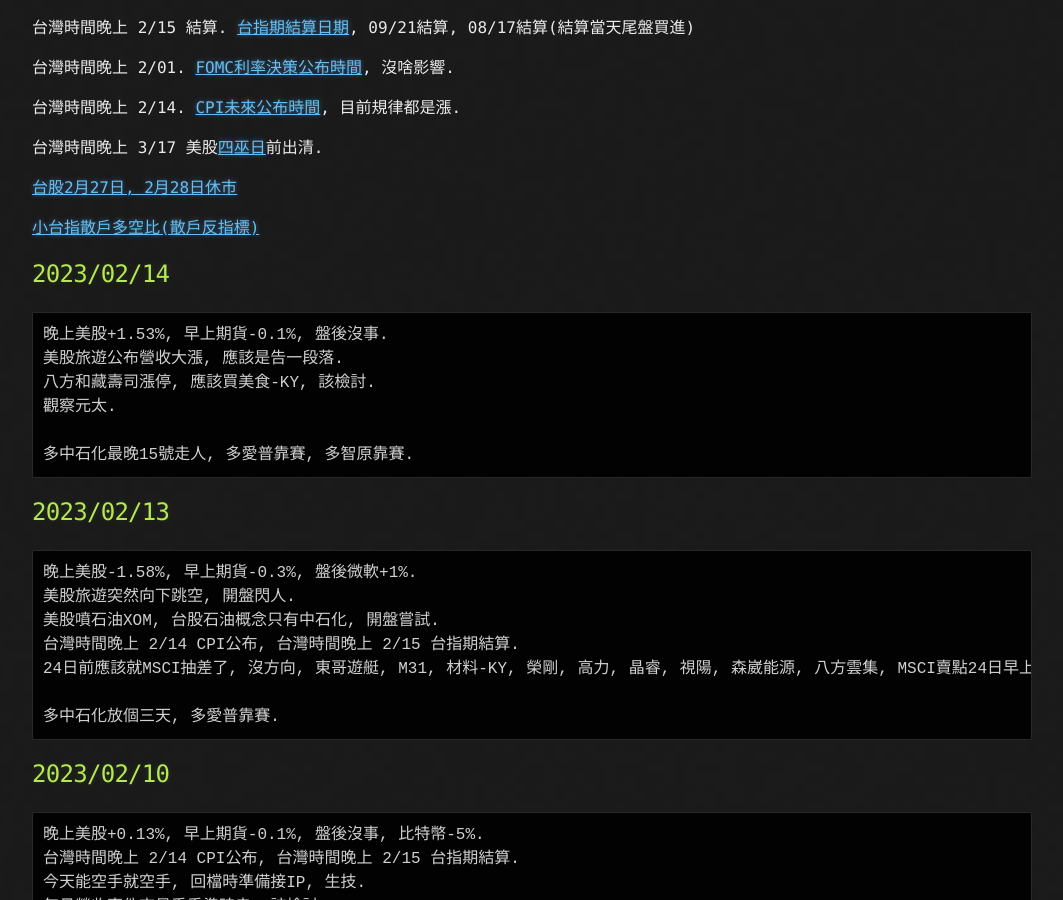
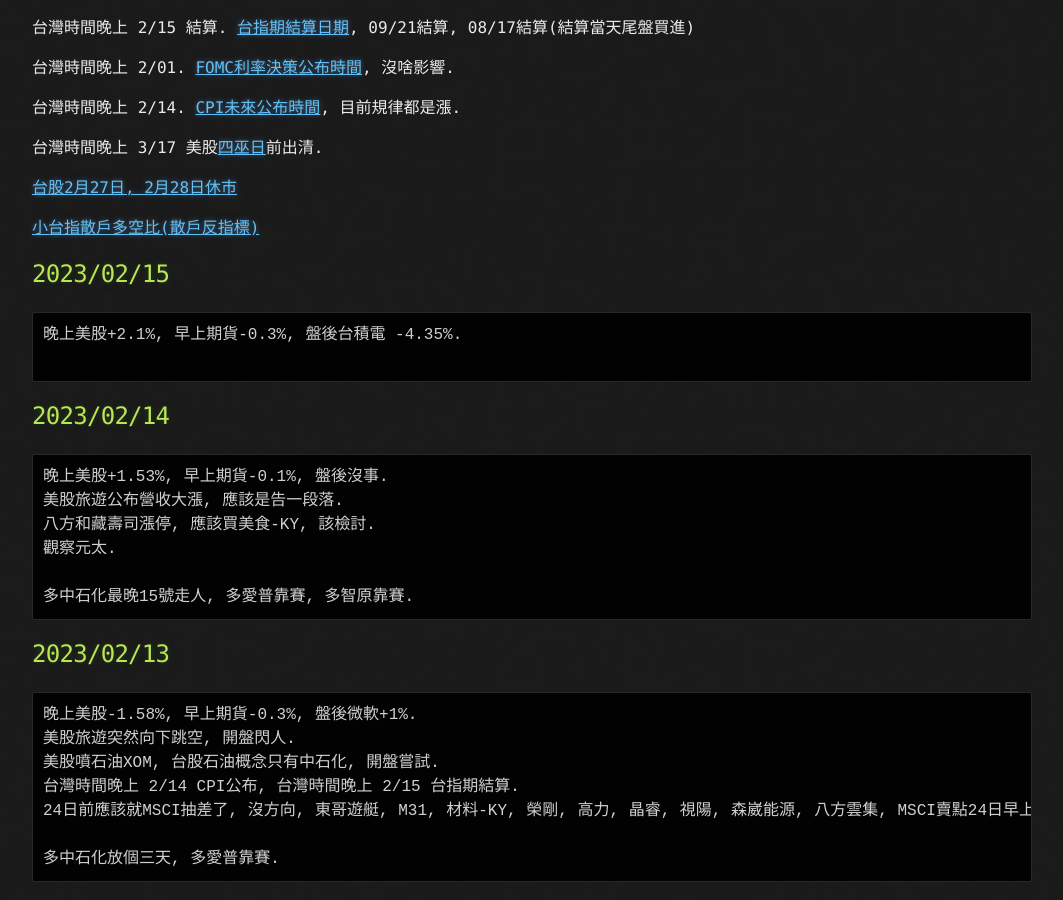
Before and after one commit to lepg5487/Stock_God, a Jekyll site: the page built from index.md, in a window 1280 px wide and 900 px high, scrolled down 362 px. Shown: the whole window, without its empty margins (108-1171 px from the left). Built offline with Jekyll 4.4.1, drawn with Linux system fonts in a browser that asks for light colours; our own code applies the rules of GitHub Pages for plain Markdown files.

Commit message:
Update index.md

````diff
--- a/index.md
+++ b/index.md
@@ -19,6 +19,12 @@
 [台股2月27日, 2月28日休市](https://www.twse.com.tw/zh/holidaySchedule/holidaySchedule)
 
 [小台指散戶多空比(散戶反指標)](https://www.macromicro.me/charts/20069/tw-mtx-long-to-short-ratio-of-individual-player)
+
+## 2023/02/15
+```
+晚上美股+2.1%, 早上期貨-0.3%, 盤後台積電 -4.35%.
+
+```
 
 ## 2023/02/14
 ```
````
